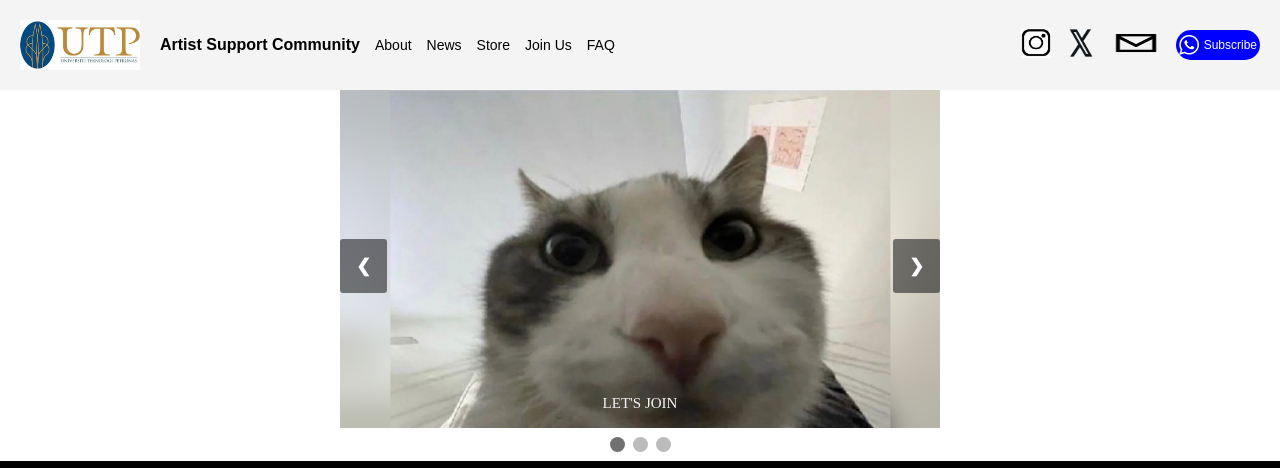
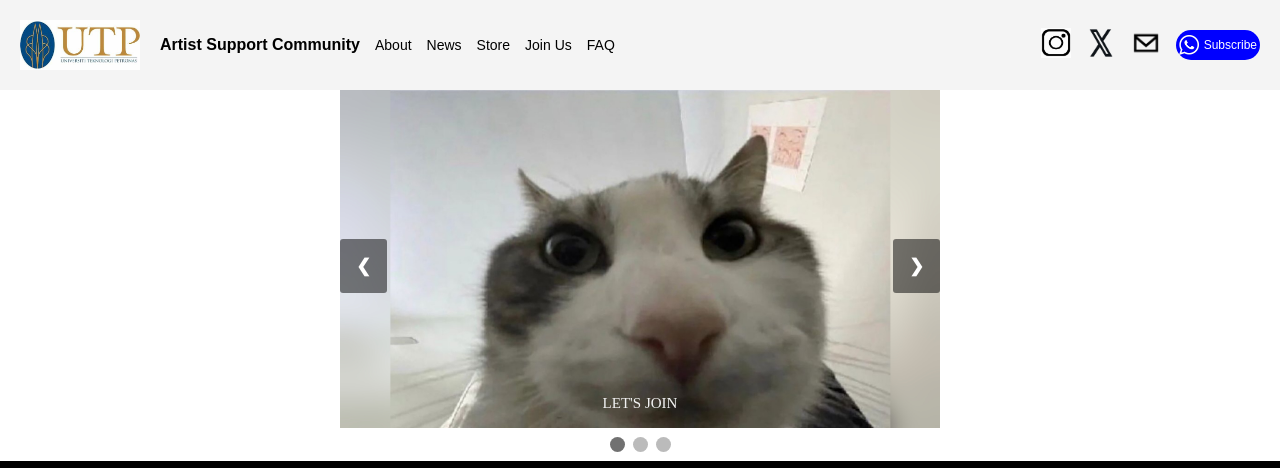
Before and after one commit to Sabway24/Project, a plain HTML site: page index.html in a window 1280 px wide. Shown: the top 468 px of the page. Drawn offline with Linux system fonts and the light colour scheme; grey boxes are pictures that could not be loaded.

Commit message:
Update index.html

```diff
--- a/index.html
+++ b/index.html
@@ -29,7 +29,7 @@
         <img src="twitter.png" alt="Twitter" style="height: 30px; width: 30px;">
       </a>
       <a href="https://mail.google.com/mail/u/0/?hl=en-GB#inbox" target="_blank">
-        <img src="email.png" alt="Email" style="height: 30px; width: 50px;">
+        <img src="email.png" alt="Email" style="height: 30px; width: 30px;">
       </a>
       <a href="https://web.whatsapp.com/" target="_blank" style="display: inline-flex; align-items: center; justify-content: center; background-color: blue; border-radius: 30px; color: white; font-family: Arial, sans-serif; font-size: 12px; padding: 3px; text-decoration: none; height: 30px;">
         <img src="whatsapp.png" alt="WhatsApp" style="margin-right: 5px; height: 20px; width: 20px;"> Subscribe
```
